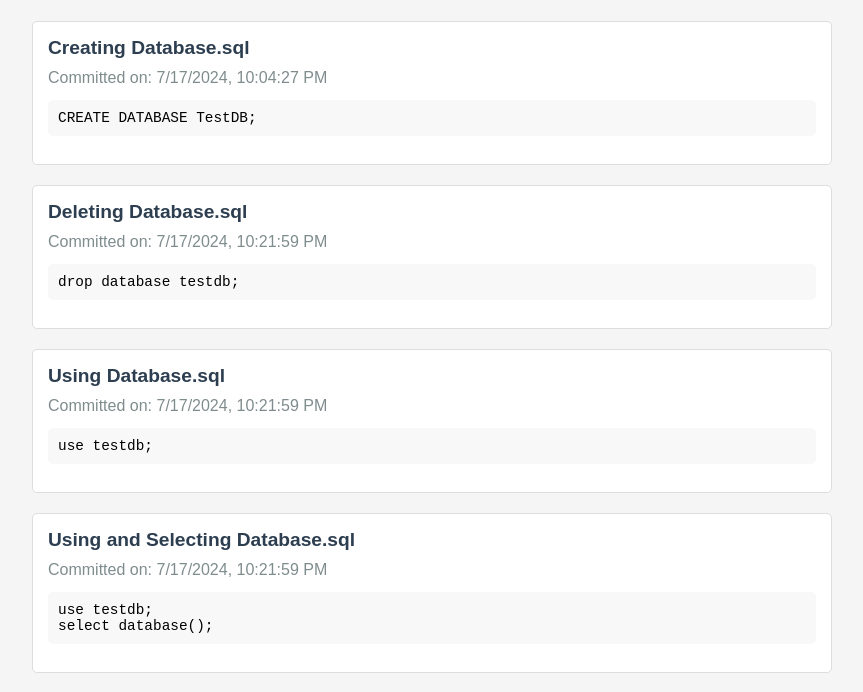
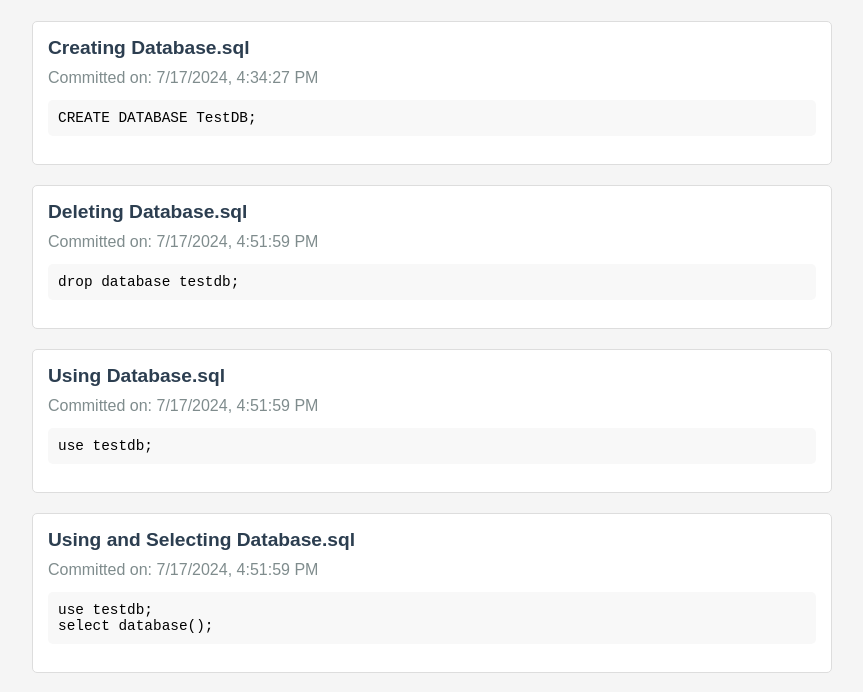
Before and after one commit to NagaVaraPrasad18/MySQL, a plain HTML site: page index.html in a window 1280 px wide. Shown: the part 79-771 px from the top of the page, without its empty margins (208-1071 px from the left). Drawn offline with Linux system fonts and the light colour scheme.

Commit message:
Update index.html

```diff
--- a/index.html
+++ b/index.html
@@ -78,7 +78,7 @@
           snippetDiv.className = 'snippet';
           snippetDiv.innerHTML = `
             <h2>${filename}</h2>
-            <p>Committed on: ${new Date(fileCommits[filename].date).toLocaleString('en-US', { timeZone: 'Asia/Kolkata' })}</p>
+            <p>Committed on: ${new Date(fileCommits[filename].date).toLocaleString()}</p>
             <pre><code>${fileCommits[filename].content.replace(/</g, '<').replace(/>/g, '>')}</code></pre>
           `;
           snippetsContainer.appendChild(snippetDiv);
```
